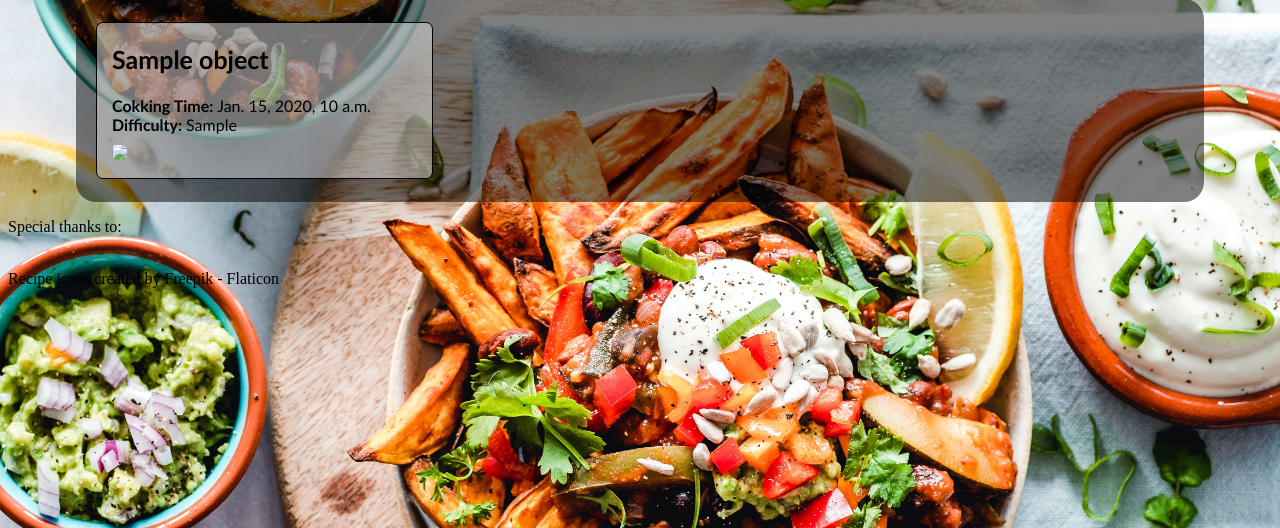
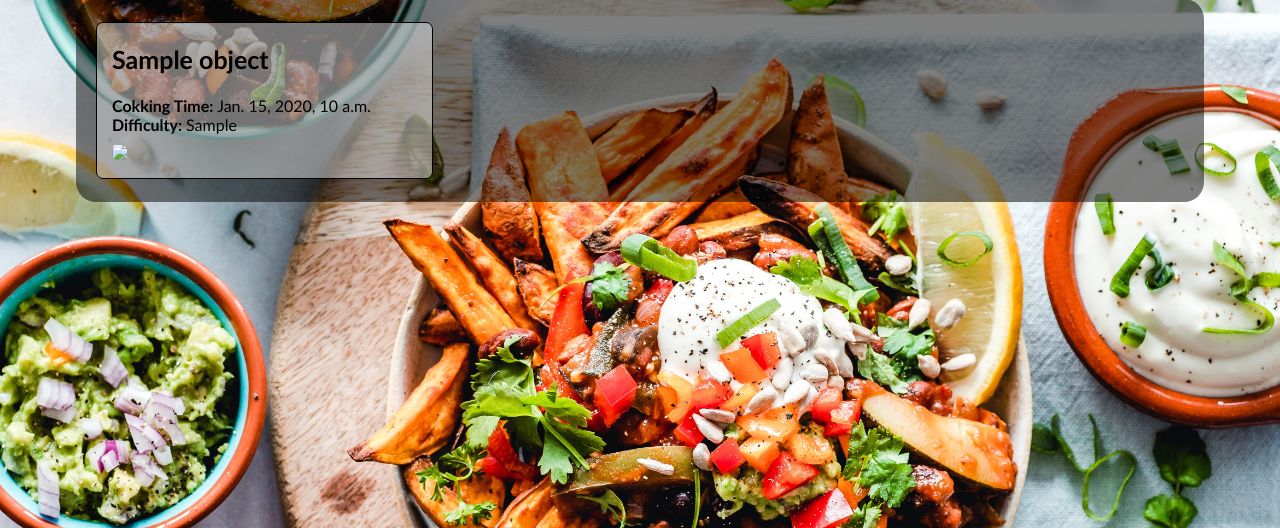
Before and after one commit to HerRA17/Recipe-App, a Django app: template src/recipes/templates/recipes/main.html in a window 1280 px wide. Shown: the part 119-647 px from the top of the page. Run offline with Django 3.2, Linux system fonts and the light colour scheme; the template is opened without the code that fills it: most values are stand-ins (such as "Sample title", 1, 10 or a date in 2020).

Commit message:
Update main.html

```diff
--- a/src/recipes/templates/recipes/main.html
+++ b/src/recipes/templates/recipes/main.html
@@ -35,11 +35,4 @@
             {% endfor %}
         </div>
     </body>
-    <footer>
-        <div class="special-thanks">
-            <p class="thanking-text">Special thanks to:</p>
-            <br>
-            <a class="thanks" href="https://www.flaticon.com/free-icons/recipe" title="recipe icons">Recipe icons created by Freepik - Flaticon</a>
-        </div>
-    </footer>
 </html>
```
